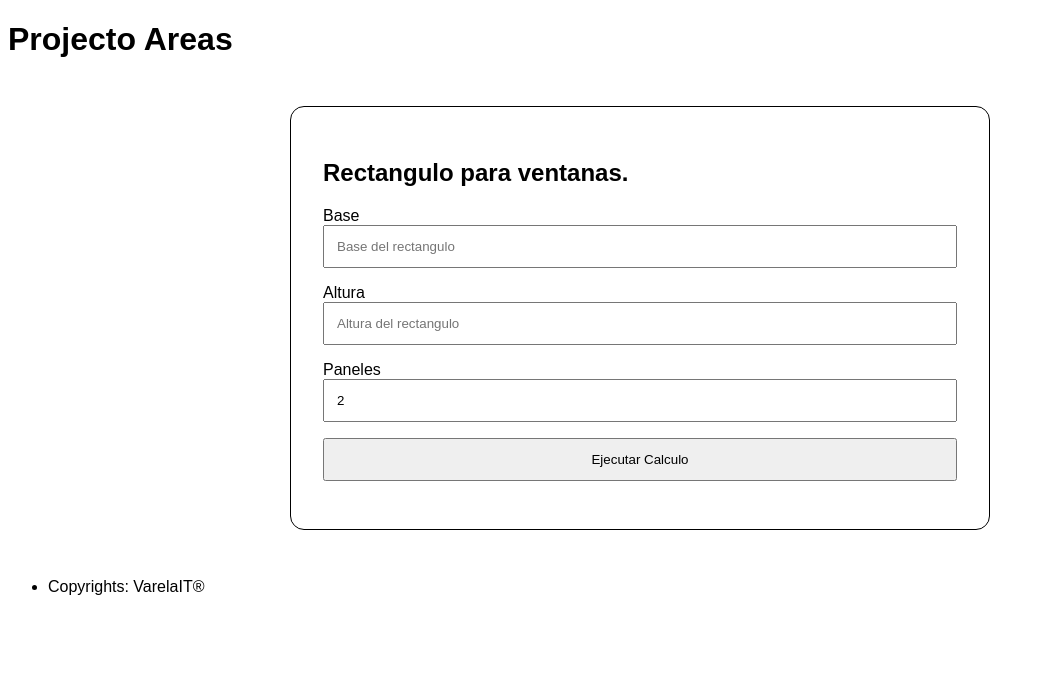
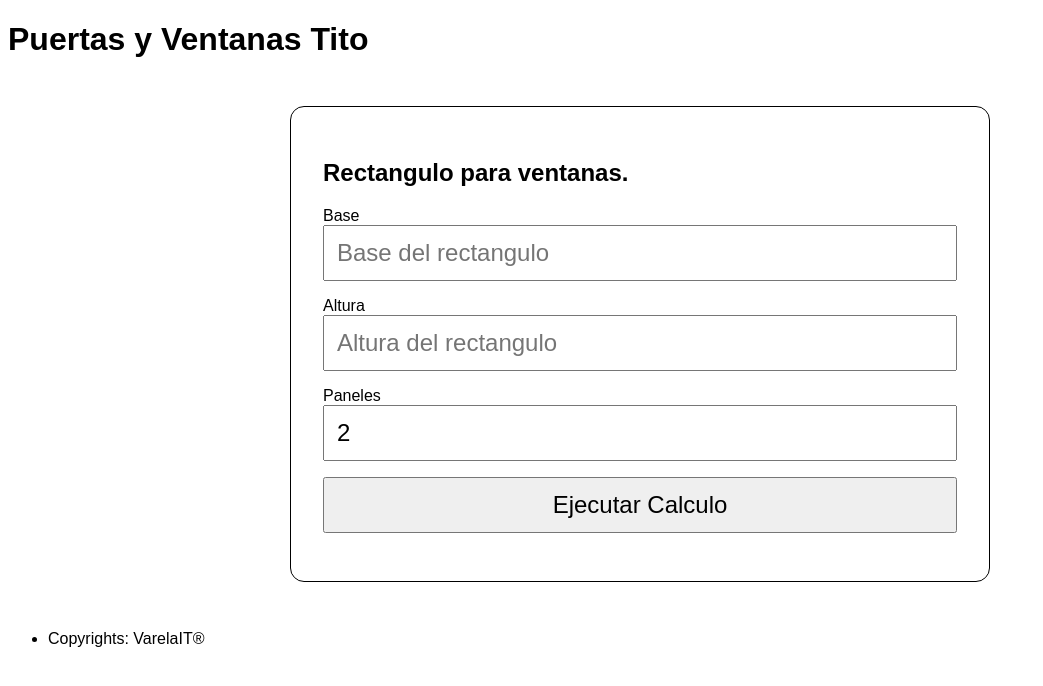
Before and after one commit to VarelaIT/titoWeb, a PHP site: page / in a window 1280 px wide. Shown: the top 686 px of the page, without its empty margins (0-1043 px from the left). Run offline with PHP 8.4, Linux system fonts and the light colour scheme.

Commit message:
more tweeks

```diff
--- a/index.php
+++ b/index.php
@@ -26,11 +26,12 @@ header('Pragma: no-cache');
             margin: 48px auto;
         }
 
-        input, textarea{
+        input{
             position: relative;
             display: block;
             width: 100%;
             padding: 12px;
+            font-size: 24px;
         }
 
         .rango{
@@ -40,11 +41,11 @@ header('Pragma: no-cache');
         }
     </style>
 	<script type="module" src="./scripts/main.js" defer></script>
-    <title>Projecto Areas</title>
+    <title>Puertas y Ventanas Tito</title>
 </head>
 <body>
     <main>
-        <h1>Projecto Areas</h1>
+        <h1>Puertas y Ventanas Tito</h1>
 
         <article>
             <h2>Rectangulo para ventanas.</h2>
@@ -52,21 +53,21 @@ header('Pragma: no-cache');
                 <p>
                     <label>
                         Base
-                        <input name="base" placeholder="Base del rectangulo" required pattern="\d{1,4}|\d{1,4}\.\d{1,2}"/>
+                        <input  inputmode="decimal" name="base" placeholder="Base del rectangulo" required pattern="\d{1,4}|\d{1,4}\.\d{1,2}"/>
                     </label>
                 </p>
 
                 <p>
                     <label>
                         Altura
-                        <input name="heigth" placeholder="Altura del rectangulo" required pattern="\d{1,4}|\d{1,4}\.\d{1,2}"/>
+                        <input  inputmode="decimal" name="heigth" placeholder="Altura del rectangulo" required pattern="\d{1,4}|\d{1,4}\.\d{1,2}"/>
                     </label>
                 </p>
 
                 <p>
                     <label>
                         Paneles
-                        <input name="panels" placeholder="cantidad de paneles" value="2" required pattern="\d"/>
+                        <input  inputmode="decimal" name="panels" placeholder="cantidad de paneles" value="2" required pattern="\d"/>
                     </label>
                 </p>
 
--- a/scripts/main.js
+++ b/scripts/main.js
@@ -17,12 +17,12 @@ rectangleForm.addEventListener('submit', (event)=>{
 
 function printGlass(glass){
     glassContainer.innerHTML= `
-        <p>Rieles: ${glass.getRails().toFixed(2)}</p>
-        <p>Laterales: ${glass.getLaterals().toFixed(2)}</p>
-        <p>Afaisal y cabezal: ${glass.getAlfaisal().toFixed(2)}</p>
-        <p>Jambas: ${glass.getJambas().toFixed(2)}</p>
-        <p>Base de los cristales: ${glass.getGlassBase().toFixed(2)}</p>
-        <p>Altura de los cristales: ${glass.getGlassHeigth().toFixed(2)}</p>
+        <p>Rieles: <strong style="color: gray;">${glass.getRails().toFixed(2)}</strong></p>
+        <p>Laterales: <strong style="color: gray;">${glass.getLaterals().toFixed(2)}</strong></p>
+        <p>Afaisal y cabezal: <strong style="color: green;">${glass.getAlfaisal().toFixed(2)}</strong></p>
+        <p>Jambas: <strong style="color: green;">${glass.getJambas().toFixed(2)}</strong></p>
+        <p>Base de los cristales: <strong style="color: blue;">${glass.getGlassBase().toFixed(2)}</strong></p>
+        <p>Altura de los cristales: <strong style="color: blue;">${glass.getGlassHeigth().toFixed(2)}</strong></p>
     `;
 }
 
@@ -34,11 +34,11 @@ class MeasureGlassWindow{
 
     panelDiff={
         jambas: .75,
-        alfaisal: .25
+        alfaisal: .125
     }
 
     glassDiff={
-        base: 1.415,
+        base: 1.25,
         heigth: 3.875
     }
 
```
